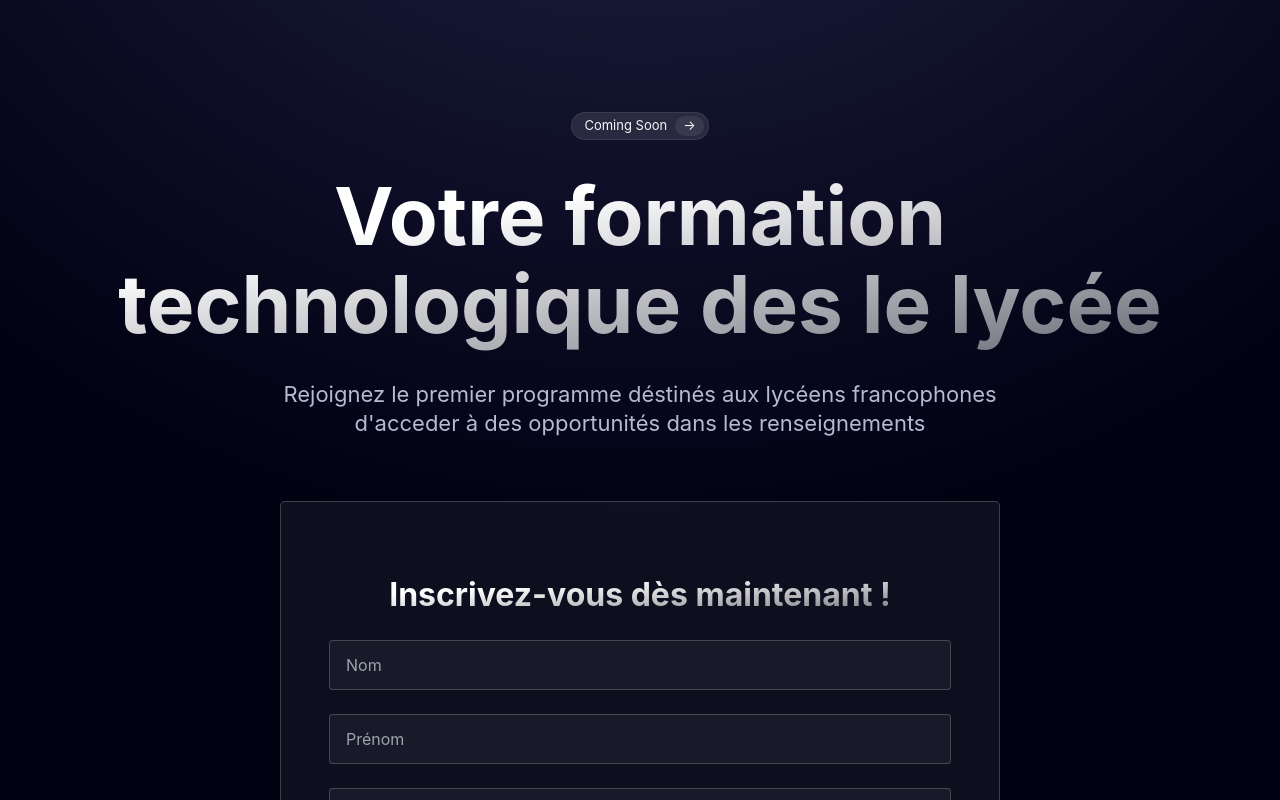
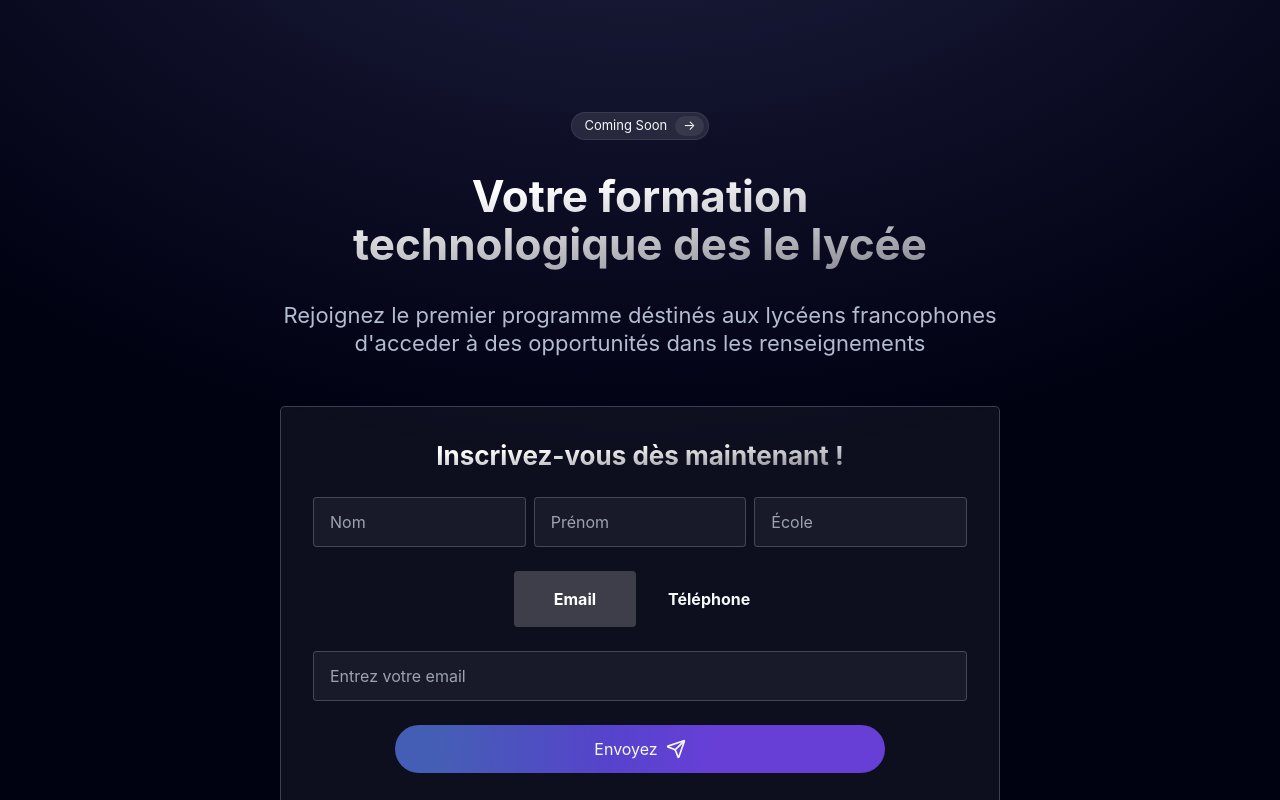
Before and after one commit to raphbellahs/nitzotz-landing, a Next.js app: page / in a window 1280 px wide. Shown: the top 800 px of the page. Built offline with nearby package versions, Linux system fonts and the light colour scheme.

Commit message:
Clean Padding

```diff
--- a/components/hero-image.tsx
+++ b/components/hero-image.tsx
@@ -37,34 +37,36 @@ export const HeroImage = () => {
   };
 
   return (
-    <div className="w-full max-w-md md:max-w-2xl lg:max-w-6xl mx-auto mt-16 animate-fade-in opacity-0 [--animation-delay:200ms]">
-      <div className="backdrop-blur-sm bg-white bg-opacity-5 rounded-lg border border-white border-opacity-20 p-8 md:p-12 shadow-lg min-h-[300px] md:min-h-[400px]">
-        <h2 className="text-xl md:text-3xl lg:text-4xl font-bold text-white mb-6 text-center text-gradient my-6">
+    <div className="w-full max-w-md md:max-w-2xl lg:max-w-6xl mx-auto animate-fade-in opacity-0 [--animation-delay:200ms]">
+      <div className="backdrop-blur-sm bg-white bg-opacity-5 rounded-lg border border-white border-opacity-20 p-6 md:p-8 shadow-lg min-h-[300px] md:min-h-[400px]">
+        <h2 className="text-xl md:text-2xl lg:text-3xl font-bold text-white mb-6 text-center text-gradient">
           Inscrivez-vous dès maintenant !
         </h2>
         <form onSubmit={handleSubmit} className="space-y-4 md:space-y-6">
+          <div className="space-y-4 md:space-y-0 md:flex md:justify-center md:space-x-2">
             <input
               name="nom"
               type="text"
               placeholder="Nom"
-            className="w-full px-4 py-2 md:py-3 text-lg md:text-sm lg:text-md rounded-md border border-white border-opacity-20 bg-white bg-opacity-5 text-white placeholder-gray-300 focus:outline-none focus:ring-2 focus:ring-white focus:ring-opacity-50"
+              className="w-full md:w-1/3 px-4 py-2 md:py-3 text-lg md:text-sm lg:text-md rounded-md border border-white border-opacity-20 bg-white bg-opacity-5 text-white placeholder-gray-300 focus:outline-none focus:ring-2 focus:ring-white focus:ring-opacity-50"
               required
             />
             <input
               name="prenom"
               type="text"
               placeholder="Prénom"
-            className="w-full px-4 py-2 md:py-3 text-lg md:text-sm lg:text-md rounded-md border border-white border-opacity-20 bg-white bg-opacity-5 text-white placeholder-gray-300 focus:outline-none focus:ring-2 focus:ring-white focus:ring-opacity-50"
+              className="w-full md:w-1/3 px-4 py-2 md:py-3 text-lg md:text-sm lg:text-md rounded-md border border-white border-opacity-20 bg-white bg-opacity-5 text-white placeholder-gray-300 focus:outline-none focus:ring-2 focus:ring-white focus:ring-opacity-50"
               required
             />
             <input
               name="ecole"
               type="text"
               placeholder="École"
-            className="w-full px-4 py-2 md:py-3 text-lg md:text-sm lg:text-md rounded-md border border-white border-opacity-20 bg-white bg-opacity-5 text-white placeholder-gray-300 focus:outline-none focus:ring-2 focus:ring-white focus:ring-opacity-50"
+              className="w-full md:w-1/3 px-4 py-2 md:py-3 text-lg md:text-sm lg:text-md rounded-md border border-white border-opacity-20 bg-white bg-opacity-5 text-white placeholder-gray-300 focus:outline-none focus:ring-2 focus:ring-white focus:ring-opacity-50"
               required
             />
-          <div className="flex justify-center space-x-4 mb-4 font-bold text-lg md:text-sm lg:text-md">
+          </div>
+          <div className="flex justify-center space-x-4 mb-4 font-bold md:text-sm lg:text-md">
             <button
               type="button"
               className={`px-10 py-4 rounded-md ${
@@ -105,7 +107,7 @@ export const HeroImage = () => {
             <SendIcon size={20} className="group-hover:animate-shake" />
           </Button>
         </form>
-        {status && <p className="mt-4 text-center text-white ">{status}</p>}
+        {status && <p className="mt-4 text-center text-white">{status}</p>}
       </div>
     </div>
   );
--- a/components/hero.tsx
+++ b/components/hero.tsx
@@ -13,7 +13,7 @@ export const HeroTitle = ({ children, className }: HeroElementProps) => {
   return (
     <h1
       className={classNames(
-        "text-gradient my-6 py-2 text-6xl md:text-8xl font-bold",
+        "text-gradient my-6 py-2 text-6xl md:text-6xl font-bold",
         className
       )}
     >
```
Lines whose indentation alone changed are shown as unchanged.
